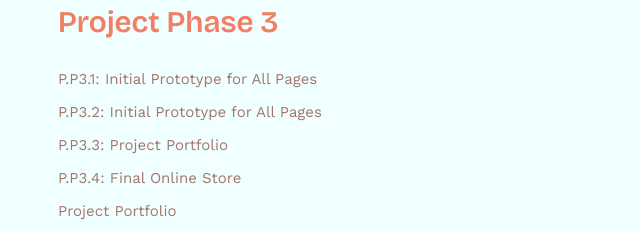
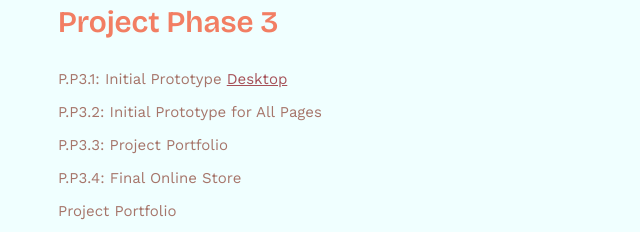
Before and after one commit to erehr24/avt415, a plain HTML site: page index.html in a window 1280 px wide. Shown: the part 1245-1477 px from the top of the page, 0-640 px from the left. Drawn offline with nearby package versions, Linux system fonts and the light colour scheme.

Commit message:
Add files via upload

```diff
--- a/index.html
+++ b/index.html
@@ -44,7 +44,7 @@
 
 
 	<h3>Project Phase 3</h3>
-		<p>P.P3.1: Initial Prototype for All Pages</p>
+		<p>P.P3.1: Initial Prototype <a href="https://xd.adobe.com/view/ef4ef7e2-fa46-44cf-9d9f-8954bdff0dfe-ba1d/">Desktop</a> </p>
 		<p>P.P3.2: Initial Prototype for All Pages</p>
 		<p>P.P3.3: Project Portfolio</p>
 		<p>P.P3.4: Final Online Store</p>
```
